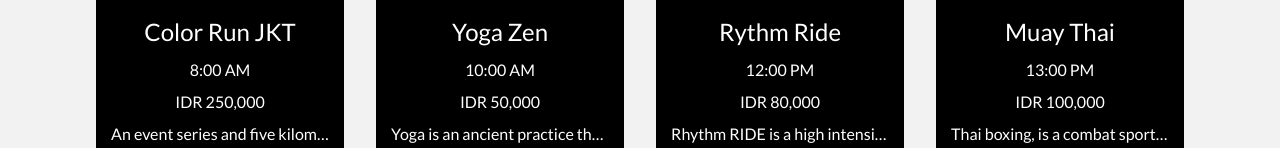
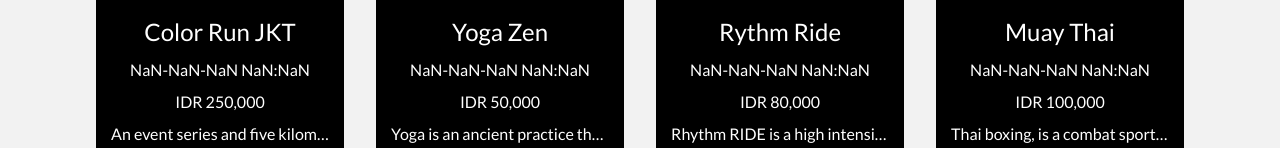
Before and after one commit to victorcastorgui/everfit, a Next.js app: page /events in a window 1280 px wide. Shown: the part 521-669 px from the top of the page. Built offline with nearby package versions, Linux system fonts and the light colour scheme; no server answers; data requests are answered from the project's data file.

Commit message:
feat: add date converted

```diff
--- a/src/pages/events/index.tsx
+++ b/src/pages/events/index.tsx
@@ -4,6 +4,7 @@ import InputForm from "@/components/InputForm";
 import PageTitle from "@/components/PageTitle";
 import { Event } from "@/types/types";
 import { API_URL } from "@/utils/API_URL";
+import { DateTimeFormat } from "@/utils/DateTimeFormat";
 import { IDRFormat } from "@/utils/IDRFormat";
 import Reveal from "@/utils/Reveal";
 import Cookie from "js-cookie";
@@ -129,7 +130,7 @@ function Events() {
               </div>
               <div className="w-[90%] m-auto">
                 <h2 className="text-[1.5rem] mt-[1rem]">{item.name}</h2>
-                <p className="mt-[0.5rem]">{item.startTime}</p>
+                <p className="mt-[0.5rem]">{DateTimeFormat(item.startTime)}</p>
                 <p className="mt-[0.5rem]">{IDRFormat.format(item.price)}</p>
                 <p className="my-[0.5rem] truncate">{item.description}</p>
                 <button
```
